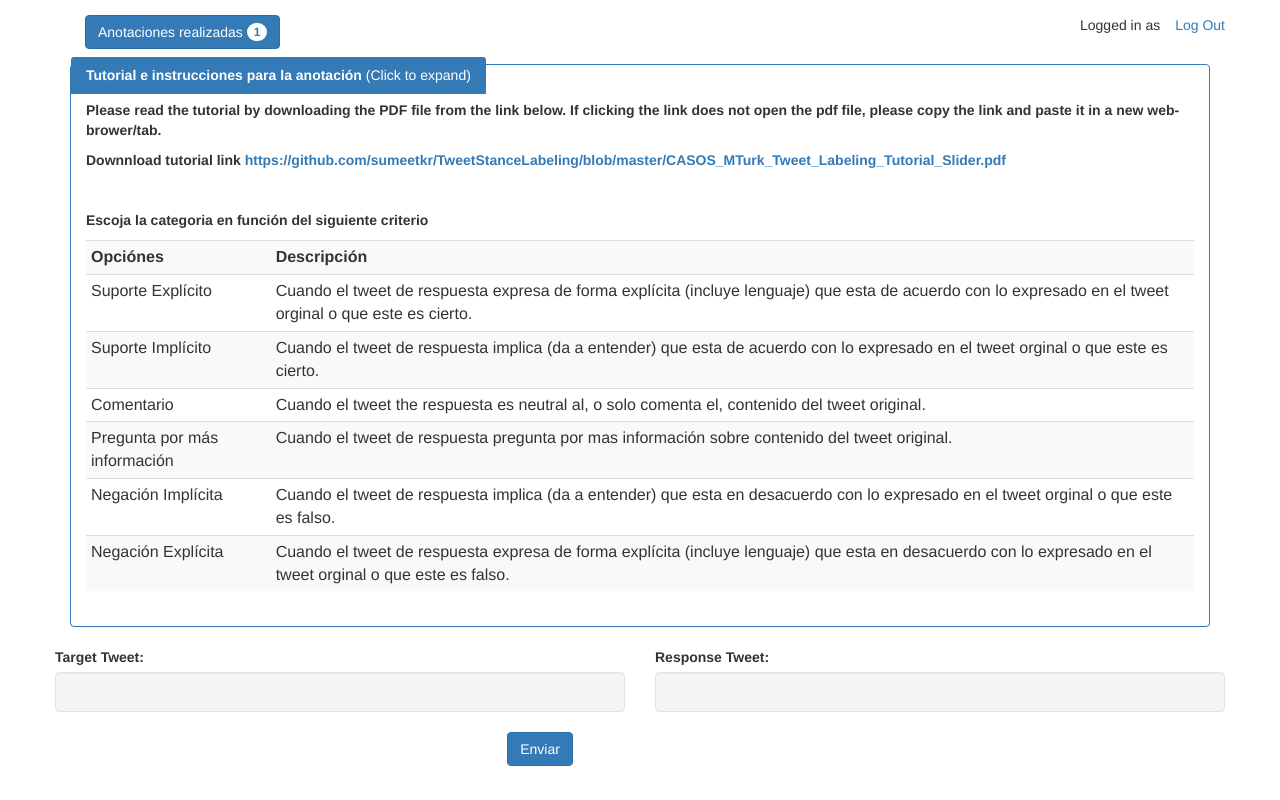
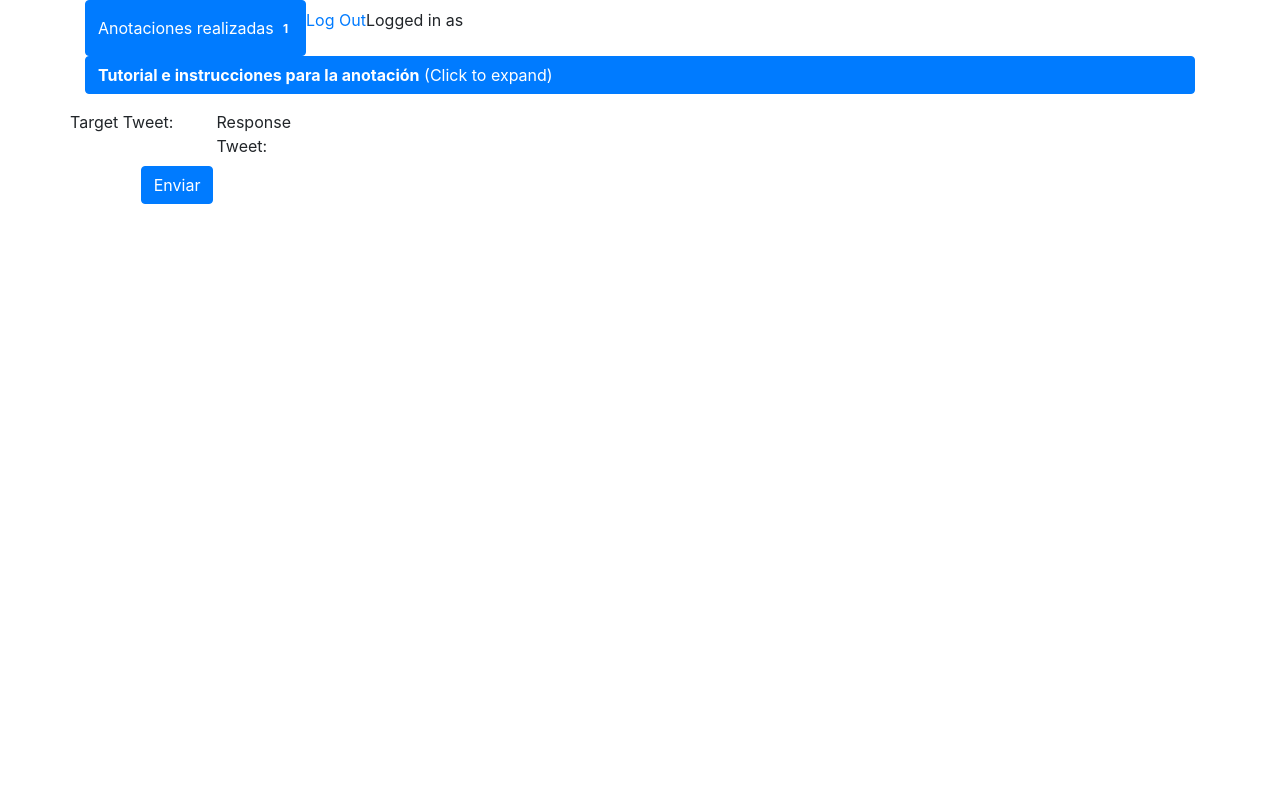
Before and after one commit to Angeluz-07/Tweets-Analysis-CMU-ESPOL, a Django app: template web_app/analisis/templates/analisis/annotate.html in a window 1280 px wide. Run offline with Django 3.2, Linux system fonts and the light colour scheme; the template is opened without the code that fills it: most values are stand-ins (such as "Sample title", 1, 10 or a date in 2020); some libraries are stand-ins or nearby versions.

Commit message:
refactor: :arrow_up: update to bootstrap 4

```diff
--- a/web_app/analisis/templates/analisis/annotate.html
+++ b/web_app/analisis/templates/analisis/annotate.html
@@ -15,30 +15,26 @@
 
 	<!-- Instructions (collapsible) -->
 	<div class="row">
-		<div class="col-xs-12 col-md-12">
-		<div class="panel panel-primary"><!-- WARNING: the ids "collapseTrigger" and "instructionBody" are being used to enable expand/collapse feature --><a class="panel-heading" href="javascript:void(0);" id="collapseTrigger"><strong>Tutorial e instrucciones para la anotación</strong>&nbsp;<span class="collapse-text">(Click to expand)</span> </a>
-		<div class="panel-body" id="instructionBody">
+		<div class="col-12">
+			<p>
+			<a class="btn btn-primary btn-block text-left" data-toggle="collapse" href="#instructions" role="button" aria-expanded="false" aria-controls="instructions">
+				<strong>Tutorial e instrucciones para la anotación</strong>&nbsp;<span class="collapse-text">(Click to expand)</span>
+			</a>
+			</p>
+			<div class="collapse" id="instructions">
+			<div class="card card-body">
 				<p><strong>Please read the&nbsp;tutorial by downloading the&nbsp;PDF file from the link below. If clicking the link does not open the pdf file, please copy the link and paste it in a new web-brower/tab.</strong></p>
-
 				<p><strong>Downnload tutorial link <a href="https://github.com/sumeetkr/TweetStanceLabeling/blob/master/CASOS_MTurk_Tweet_Labeling_Tutorial_Slider.pdf">https://github.com/sumeetkr/TweetStanceLabeling/blob/master/CASOS_MTurk_Tweet_Labeling_Tutorial_Slider.pdf</a></strong></p>
-
-		<p>&nbsp;</p>
-
 				<p><strong>Escoja la categoria en función del siguiente criterio</strong></p>
-
-		<table class="table table-condensed table-striped table-responsive">
-			<tbody>
-			</tbody>
-			<colgroup>
-				<col class="col-xs-2 col-md-2" />
-				<col class="col-xs-10 col-md-10" />
-			</colgroup>
+				<table class="table table-bordered">
 					<!-- By explaining the sentiment scale, the accuracy of the answers may increase. -->
-			<tbody>
+					<thead class="thead-light">
 						<tr>
 							<th>Opciónes</th>
 							<th>Descripción</th>
 						</tr>
+					</thead>
+					<tbody>
 						<tr>
 							<td>Suporte Explícito</td>
 							<td>Cuando el tweet de respuesta expresa de forma explícita (incluye lenguaje) que esta de acuerdo con lo expresado en el tweet orginal o que este es cierto.&nbsp;</td>
@@ -67,7 +63,7 @@
 				</table>
 			</div>
 			</div>
-		</div>
+		<div>
 	</div>
 	<!-- End instructions -->
 
--- a/web_app/analisis/templates/analisis/base.html
+++ b/web_app/analisis/templates/analisis/base.html
@@ -6,13 +6,15 @@
 <meta content="width=device-width,initial-scale=1" name="viewport" />
 <!-- Please note that Bootstrap CSS/JS and JQuery are 3rd party libraries that may update their url/code at any time. Amazon Mechanical Turk (MTurk) is including these libraries as a default option for you, but is not responsible for any changes to the external libraries -->
 
-<!-- External CSS references -->
-<link crossorigin="anonymous" href="https://maxcdn.bootstrapcdn.com/bootstrap/3.3.7/css/bootstrap.min.css" integrity="sha384-BVYiiSIFeK1dGmJRAkycuHAHRg32OmUcww7on3RYdg4Va+PmSTsz/K68vbdEjh4u" rel="stylesheet" />
 <link href="{% static "analisis/style.css" %}" rel="stylesheet">
 
 <!-- External JS references -->
 <script src="https://code.jquery.com/jquery-3.1.0.min.js" integrity="sha256-cCueBR6CsyA4/9szpPfrX3s49M9vUU5BgtiJj06wt/s=" crossorigin="anonymous"></script>
 <script src="https://cdnjs.cloudflare.com/ajax/libs/twbs-pagination/1.4.2/jquery.twbsPagination.min.js"></script>
+
+<link rel="stylesheet" href="https://stackpath.bootstrapcdn.com/bootstrap/4.3.1/css/bootstrap.min.css" integrity="sha384-ggOyR0iXCbMQv3Xipma34MD+dH/1fQ784/j6cY/iJTQUOhcWr7x9JvoRxT2MZw1T" crossorigin="anonymous">
+<script src="https://cdnjs.cloudflare.com/ajax/libs/popper.js/1.14.7/umd/popper.min.js" integrity="sha384-UO2eT0CpHqdSJQ6hJty5KVphtPhzWj9WO1clHTMGa3JDZwrnQq4sF86dIHNDz0W1" crossorigin="anonymous"></script>
+<script src="https://stackpath.bootstrapcdn.com/bootstrap/4.3.1/js/bootstrap.min.js" integrity="sha384-JjSmVgyd0p3pXB1rRibZUAYoIIy6OrQ6VrjIEaFf/nJGzIxFDsf4x0xIM+B07jRM" crossorigin="anonymous"></script>
 <script src="https://cdn.jsdelivr.net/npm/vue@2.5.16/dist/vue.js"></script>
 <script src="//cdnjs.cloudflare.com/ajax/libs/ramda/0.25.0/ramda.min.js"></script>
 
```
Lines whose indentation alone changed are shown as unchanged.
